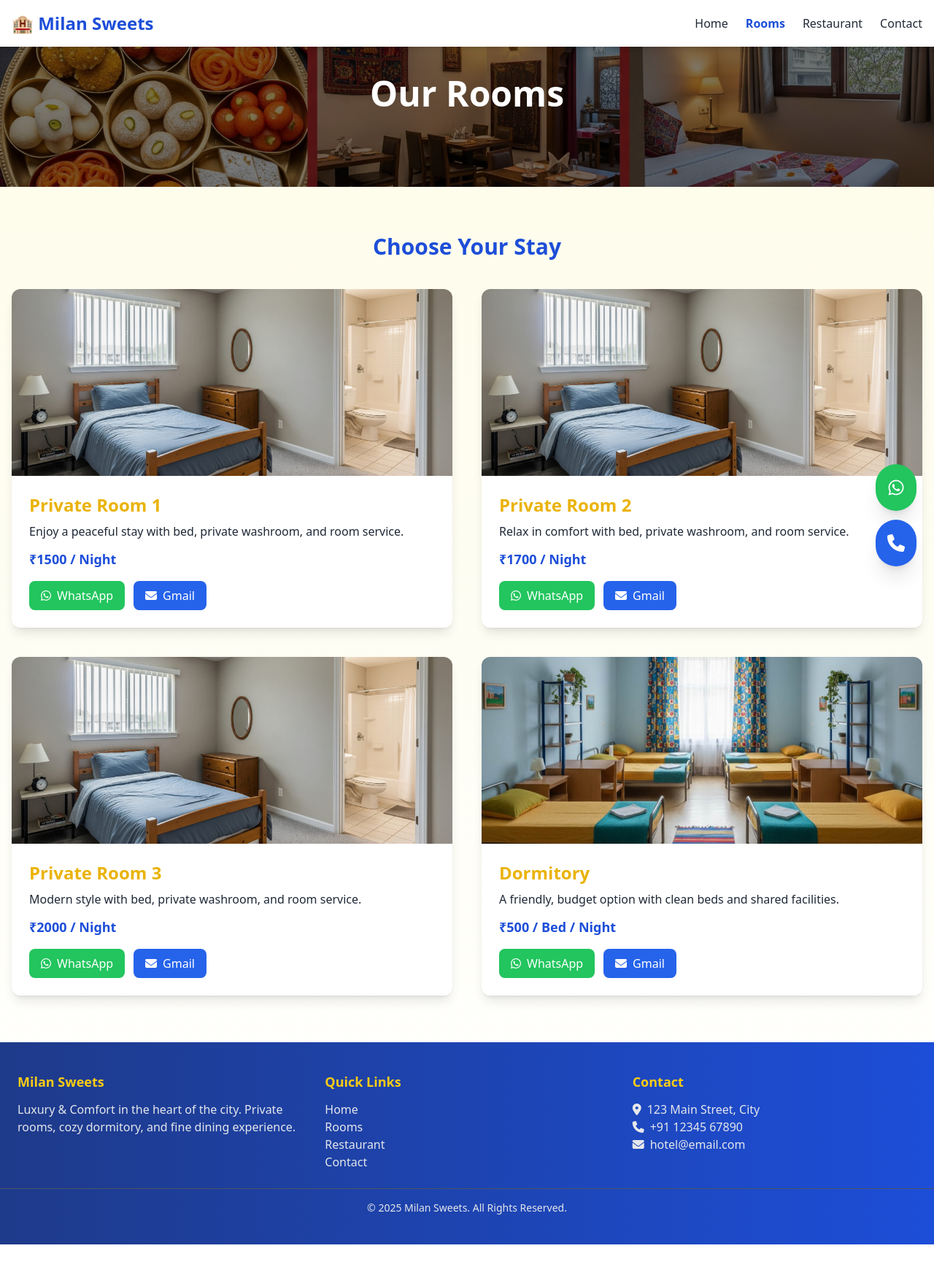
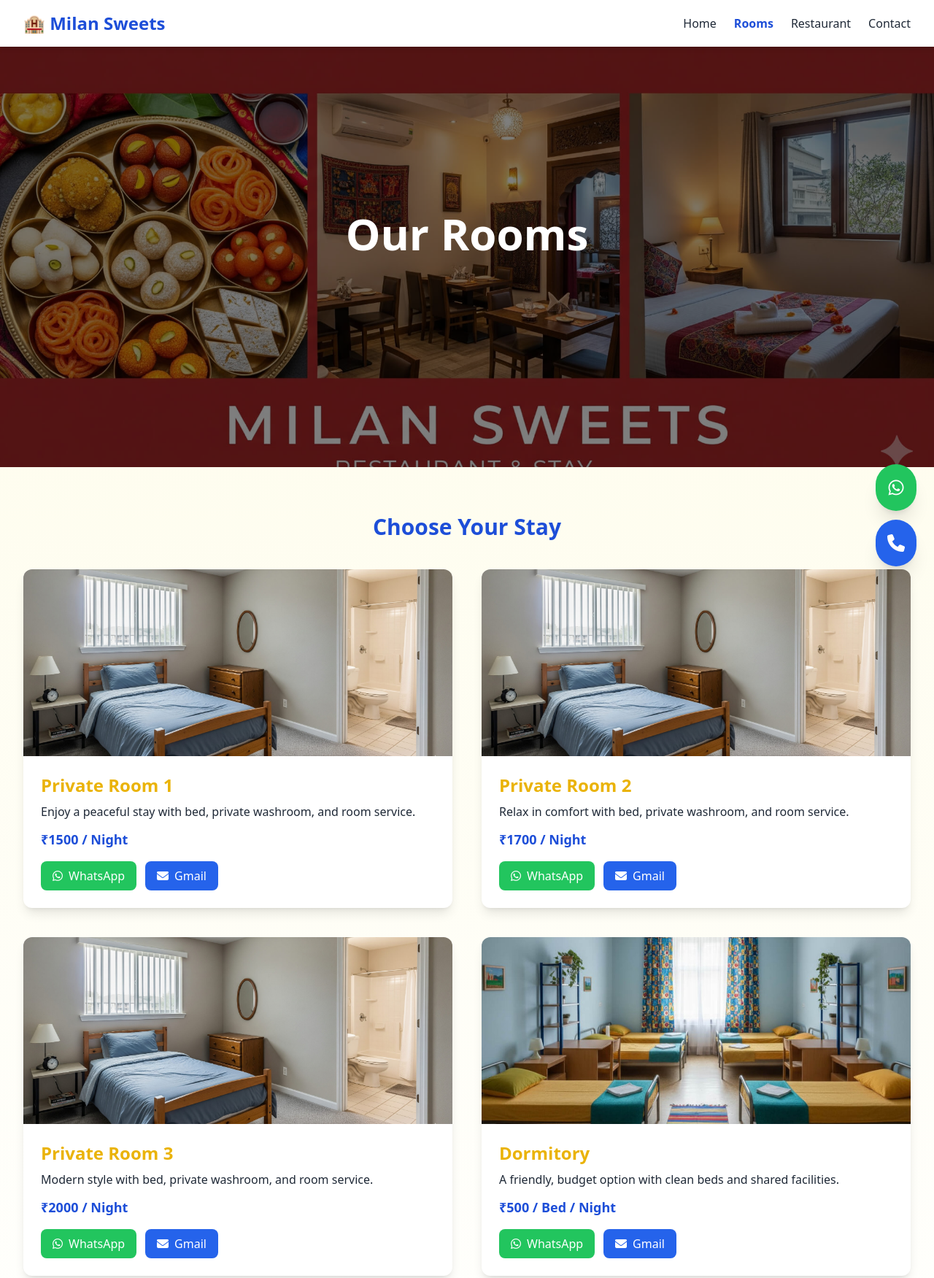
Before and after one commit to adii-a/Hotel, a plain HTML site: page rooms.html in a window 1280 px wide. Shown: the top 1751 px of the page at 73% size. Before the commit the page ends 1705 px from the top, so only its background shows below. Drawn offline with nearby package versions, Linux system fonts and the light colour scheme.

Commit message:
Update rooms.html

```diff
--- a/rooms.html
+++ b/rooms.html
@@ -7,10 +7,7 @@
   <script src="https://cdn.tailwindcss.com"></script>
   <link rel="stylesheet" href="https://cdnjs.cloudflare.com/ajax/libs/font-awesome/6.5.0/css/all.min.css">
   <style>
-    @keyframes fadeIn {
-      from { opacity: 0; transform: translateY(20px); }
-      to { opacity: 1; transform: translateY(0); }
-    }
+    @keyframes fadeIn { from { opacity: 0; transform: translateY(20px); } to { opacity: 1; transform: translateY(0); } }
     .fade-in { animation: fadeIn 1s ease-in-out; }
   </style>
 </head>
@@ -18,9 +15,21 @@
 
   <!-- Navbar -->
   <nav class="fixed top-0 left-0 w-full bg-white shadow-md z-50">
-    <div class="container mx-auto flex justify-between items-center p-4">
+    <div class="container mx-auto flex justify-between items-center p-4 px-4 sm:px-6 lg:px-8">
       <h1 class="text-2xl font-bold text-blue-700">🏨 Milan Sweets</h1>
-      <ul class="flex space-x-6">
+      <!-- Desktop Menu -->
+      <ul class="hidden md:flex space-x-6">
+        <li><a href="index.html" class="hover:text-yellow-500 transition">Home</a></li>
+        <li><a href="rooms.html" class="text-blue-700 font-semibold hover:text-yellow-500 transition">Rooms</a></li>
+        <li><a href="restaurant.html" class="hover:text-yellow-500 transition">Restaurant</a></li>
+        <li><a href="contact.html" class="hover:text-yellow-500 transition">Contact</a></li>
+      </ul>
+      <!-- Mobile Button -->
+      <button id="menu-btn" class="md:hidden text-2xl text-blue-700 focus:outline-none"><i class="fas fa-bars"></i></button>
+    </div>
+    <!-- Mobile Menu -->
+    <div id="mobile-menu" class="hidden md:hidden bg-white shadow-md">
+      <ul class="flex flex-col space-y-4 p-4">
         <li><a href="index.html" class="hover:text-yellow-500 transition">Home</a></li>
         <li><a href="rooms.html" class="text-blue-700 font-semibold hover:text-yellow-500 transition">Rooms</a></li>
         <li><a href="restaurant.html" class="hover:text-yellow-500 transition">Restaurant</a></li>
@@ -29,7 +38,7 @@
     </div>
   </nav>
 
-  <!-- Floating Action Buttons -->
+  <!-- Floating Buttons -->
   <div class="fixed bottom-6 right-6 flex flex-col space-y-3 z-50">
     <a href="https://wa.me/911234567890?text=Hello,%20I%20would%20like%20to%20book%20a%20room%20at%20Milan%20Sweets." target="_blank"
        class="bg-green-500 text-white p-4 rounded-full shadow-xl hover:scale-110 transform transition duration-300 flex items-center justify-center">
@@ -41,39 +50,41 @@
     </a>
   </div>
 
-  <!-- Page Header -->
-  <header class="h-64 bg-cover bg-center relative flex items-center justify-center" style="background-image: url('images/home_banner_desktop.jpg');">
-    <div class="absolute inset-0 bg-black/50"></div>
-    <h2 class="relative z-10 text-4xl md:text-5xl font-bold text-white">Our Rooms</h2>
-  </header>
+  <!-- Hero -->
+<header class="relative w-full h-[40vh] sm:h-[60vh] md:h-[80vh] bg-cover bg-center" style="background-image: url('images/home_banner_desktop.jpg');">
+  <div class="absolute inset-0 bg-black/50"></div>
+  <h2 class="relative z-10 text-3xl sm:text-5xl md:text-6xl font-bold text-white flex justify-center items-center h-full">Our Rooms</h2>
+</header>
+
 
   <!-- Rooms Section -->
-  <section class="container mx-auto py-16 px-4">
+  <section class="container mx-auto py-16 px-4 sm:px-6 lg:px-8">
     <h3 class="text-3xl font-bold text-center mb-10 text-blue-700">Choose Your Stay</h3>
-    <div class="grid md:grid-cols-2 gap-10">
+    <div class="grid grid-cols-1 sm:grid-cols-2 gap-10">
 
       <!-- Private Room 1 -->
       <div class="bg-white shadow-lg rounded-xl overflow-hidden fade-in">
-        <img src="images/privateroom.jpg" alt="Private Room 1" class="w-full h-64 object-cover">
+        <img src="images/privateroom.jpg" alt="Private Room 1" class="w-full h-48 sm:h-64 object-cover">
         <div class="p-6">
           <h4 class="text-2xl font-semibold mb-2 text-yellow-500">Private Room 1</h4>
           <p class="mb-3">Enjoy a peaceful stay with bed, private washroom, and room service.</p>
           <p class="font-bold text-lg text-blue-700">₹1500 / Night</p>
-          <div class="mt-4 flex space-x-3">
+          <div class="mt-4 flex flex-wrap gap-3">
             <a href="https://wa.me/911234567890?text=Booking%20Request:%20Private%20Room%201" target="_blank" class="bg-green-500 text-white px-4 py-2 rounded-lg hover:bg-green-600 transition flex items-center"><i class="fab fa-whatsapp mr-2"></i> WhatsApp</a>
             <a href="mailto:hotel@email.com?subject=Booking Inquiry - Private Room 1&body=I would like to book Private Room 1" class="bg-blue-600 text-white px-4 py-2 rounded-lg hover:bg-blue-700 transition flex items-center"><i class="fas fa-envelope mr-2"></i> Gmail</a>
           </div>
         </div>
       </div>
 
+      <!-- Other Rooms ... repeat similar structure -->
       <!-- Private Room 2 -->
       <div class="bg-white shadow-lg rounded-xl overflow-hidden fade-in">
-        <img src="images/privateroom.jpg" alt="Private Room 2" class="w-full h-64 object-cover">
+        <img src="images/privateroom.jpg" alt="Private Room 2" class="w-full h-48 sm:h-64 object-cover">
         <div class="p-6">
           <h4 class="text-2xl font-semibold mb-2 text-yellow-500">Private Room 2</h4>
           <p class="mb-3">Relax in comfort with bed, private washroom, and room service.</p>
           <p class="font-bold text-lg text-blue-700">₹1700 / Night</p>
-          <div class="mt-4 flex space-x-3">
+          <div class="mt-4 flex flex-wrap gap-3">
             <a href="https://wa.me/911234567890?text=Booking%20Request:%20Private%20Room%202" target="_blank" class="bg-green-500 text-white px-4 py-2 rounded-lg hover:bg-green-600 transition flex items-center"><i class="fab fa-whatsapp mr-2"></i> WhatsApp</a>
             <a href="mailto:hotel@email.com?subject=Booking Inquiry - Private Room 2&body=I would like to book Private Room 2" class="bg-blue-600 text-white px-4 py-2 rounded-lg hover:bg-blue-700 transition flex items-center"><i class="fas fa-envelope mr-2"></i> Gmail</a>
           </div>
@@ -82,12 +93,12 @@
 
       <!-- Private Room 3 -->
       <div class="bg-white shadow-lg rounded-xl overflow-hidden fade-in">
-        <img src="images/privateroom.jpg" alt="Private Room 3" class="w-full h-64 object-cover">
+        <img src="images/privateroom.jpg" alt="Private Room 3" class="w-full h-48 sm:h-64 object-cover">
         <div class="p-6">
           <h4 class="text-2xl font-semibold mb-2 text-yellow-500">Private Room 3</h4>
           <p class="mb-3">Modern style with bed, private washroom, and room service.</p>
           <p class="font-bold text-lg text-blue-700">₹2000 / Night</p>
-          <div class="mt-4 flex space-x-3">
+          <div class="mt-4 flex flex-wrap gap-3">
             <a href="https://wa.me/911234567890?text=Booking%20Request:%20Private%20Room%203" target="_blank" class="bg-green-500 text-white px-4 py-2 rounded-lg hover:bg-green-600 transition flex items-center"><i class="fab fa-whatsapp mr-2"></i> WhatsApp</a>
             <a href="mailto:hotel@email.com?subject=Booking Inquiry - Private Room 3&body=I would like to book Private Room 3" class="bg-blue-600 text-white px-4 py-2 rounded-lg hover:bg-blue-700 transition flex items-center"><i class="fas fa-envelope mr-2"></i> Gmail</a>
           </div>
@@ -96,24 +107,23 @@
 
       <!-- Dormitory -->
       <div class="bg-white shadow-lg rounded-xl overflow-hidden fade-in">
-        <img src="images/dormroom.jpg" alt="Dormitory" class="w-full h-64 object-cover">
+        <img src="images/dormroom.jpg" alt="Dormitory" class="w-full h-48 sm:h-64 object-cover">
         <div class="p-6">
           <h4 class="text-2xl font-semibold mb-2 text-yellow-500">Dormitory</h4>
           <p class="mb-3">A friendly, budget option with clean beds and shared facilities.</p>
           <p class="font-bold text-lg text-blue-700">₹500 / Bed / Night</p>
-          <div class="mt-4 flex space-x-3">
+          <div class="mt-4 flex flex-wrap gap-3">
             <a href="https://wa.me/911234567890?text=Booking%20Request:%20Dormitory" target="_blank" class="bg-green-500 text-white px-4 py-2 rounded-lg hover:bg-green-600 transition flex items-center"><i class="fab fa-whatsapp mr-2"></i> WhatsApp</a>
             <a href="mailto:hotel@email.com?subject=Booking Inquiry - Dormitory&body=I would like to book the Dormitory" class="bg-blue-600 text-white px-4 py-2 rounded-lg hover:bg-blue-700 transition flex items-center"><i class="fas fa-envelope mr-2"></i> Gmail</a>
           </div>
         </div>
       </div>
-
     </div>
   </section>
 
   <!-- Footer -->
   <footer class="bg-gradient-to-r from-blue-900 to-blue-700 text-gray-200 py-10">
-    <div class="container mx-auto grid md:grid-cols-3 gap-8 px-6">
+    <div class="container mx-auto grid grid-cols-1 md:grid-cols-3 gap-8 px-4 sm:px-6 lg:px-8">
       <div>
         <h4 class="text-lg font-semibold mb-3 text-yellow-400">Milan Sweets</h4>
         <p>Luxury & Comfort in the heart of the city. Private rooms, cozy dormitory, and fine dining experience.</p>
@@ -136,5 +146,14 @@
     </div>
     <div class="text-center text-sm mt-6 border-t border-gray-600 pt-4">&copy; 2025 Milan Sweets. All Rights Reserved.</div>
   </footer>
+
+  <!-- Mobile Menu Toggle Script -->
+  <script>
+    const menuBtn = document.getElementById('menu-btn');
+    const mobileMenu = document.getElementById('mobile-menu');
+    menuBtn.addEventListener('click', () => {
+      mobileMenu.classList.toggle('hidden');
+    });
+  </script>
 </body>
 </html>
```
